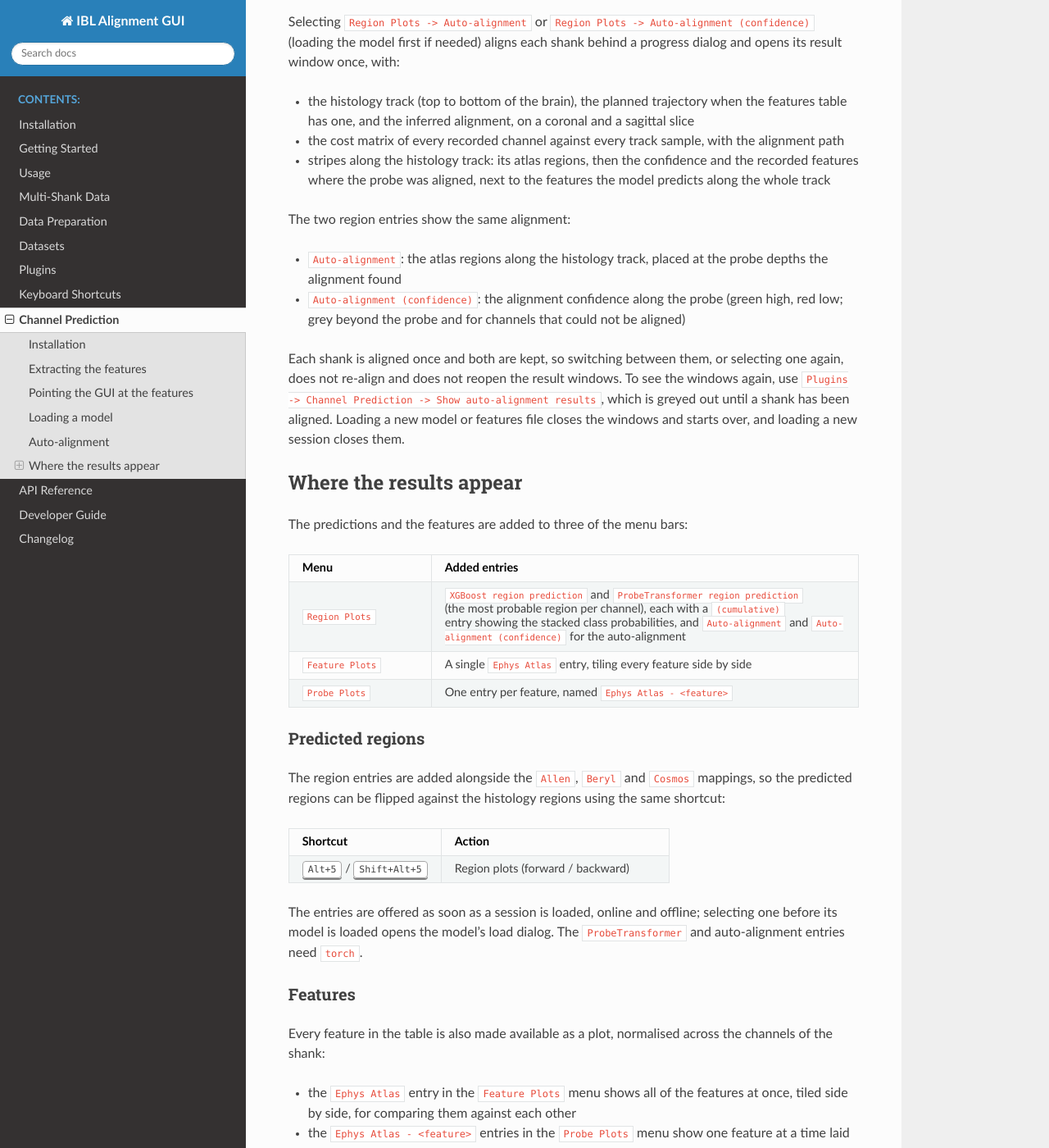
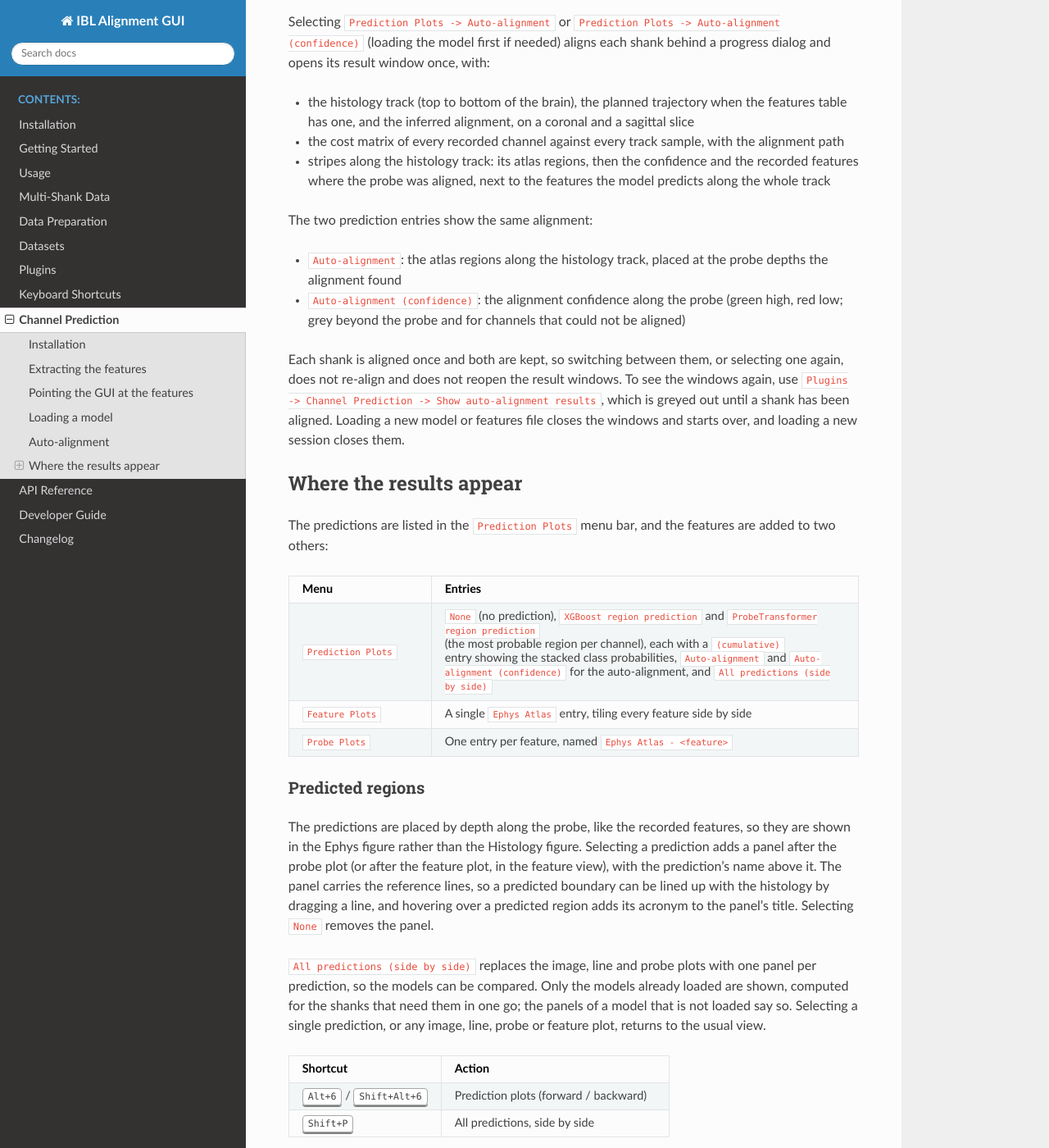
Before and after one commit to int-brain-lab/ibl-alignment-gui, a Sphinx documentation site: the page built from docs/source/channel_prediction.rst, in a window 1280 px wide and 1400 px high, scrolled down 3085 px. Shown: the whole window at 82% size. Built offline with Sphinx 7.4.7 and the Read the Docs theme 3.1.0, drawn with Linux system fonts in a browser that asks for light colours.

Commit message:
Document the Prediction Plots menu and the all predictions view

```diff
--- a/docs/source/channel_prediction.rst
+++ b/docs/source/channel_prediction.rst
@@ -138,8 +138,8 @@ pre-populates the model paths so the dialogs are skipped.
 Auto-alignment
 --------------
 
-Selecting ``Region Plots -> Auto-alignment`` or ``Region Plots -> Auto-alignment (confidence)``
-(loading the model first if needed) aligns each shank behind a progress dialog and opens its result
+Selecting ``Prediction Plots -> Auto-alignment`` or
+``Prediction Plots -> Auto-alignment (confidence)`` (loading the model first if needed) aligns each shank behind a progress dialog and opens its result
 window once, with:
 
 - the histology track (top to bottom of the brain), the planned trajectory when the features table
@@ -149,7 +149,7 @@ window once, with:
   features where the probe was aligned, next to the features the model predicts along the whole
   track
 
-The two region entries show the same alignment:
+The two prediction entries show the same alignment:
 
 - ``Auto-alignment``: the atlas regions along the histology track, placed at the probe depths the
   alignment found
@@ -166,18 +166,21 @@ loading a new session closes them.
 Where the results appear
 ------------------------
 
-The predictions and the features are added to three of the menu bars:
+The predictions are listed in the ``Prediction Plots`` menu bar, and the features are added to two
+others:
 
 .. list-table::
    :header-rows: 1
    :widths: 25 75
 
    * - Menu
-     - Added entries
-   * - ``Region Plots``
-     - ``XGBoost region prediction`` and ``ProbeTransformer region prediction`` (the most probable region per channel), each with a
-       ``(cumulative)`` entry showing the stacked class probabilities, and ``Auto-alignment`` and
-       ``Auto-alignment (confidence)`` for the auto-alignment
+     - Entries
+   * - ``Prediction Plots``
+     - ``None`` (no prediction), ``XGBoost region prediction`` and ``ProbeTransformer region
+       prediction`` (the most probable region per channel), each with a ``(cumulative)`` entry
+       showing the stacked class probabilities, ``Auto-alignment`` and
+       ``Auto-alignment (confidence)`` for the auto-alignment, and
+       ``All predictions (side by side)``
    * - ``Feature Plots``
      - A single ``Ephys Atlas`` entry, tiling every feature side by side
    * - ``Probe Plots``
@@ -186,8 +189,17 @@ The predictions and the features are added to three of the menu bars:
 Predicted regions
 ~~~~~~~~~~~~~~~~~
 
-The region entries are added alongside the ``Allen``, ``Beryl`` and ``Cosmos`` mappings, so the
-predicted regions can be flipped against the histology regions using the same shortcut:
+The predictions are placed by depth along the probe, like the recorded features, so they are shown
+in the Ephys figure rather than the Histology figure. Selecting a prediction adds a panel after the
+probe plot (or after the feature plot, in the feature view), with the prediction's name above it.
+The panel carries the reference lines, so a predicted boundary can be lined up with the histology
+by dragging a line, and hovering over a predicted region adds its acronym to the panel's title.
+Selecting ``None`` removes the panel.
+
+``All predictions (side by side)`` replaces the image, line and probe plots with one panel per
+prediction, so the models can be compared. Only the models already loaded are shown, computed for
+the shanks that need them in one go; the panels of a model that is not loaded say so. Selecting a
+single prediction, or any image, line, probe or feature plot, returns to the usual view.
 
 .. list-table::
    :widths: 40 60
@@ -195,8 +207,10 @@ predicted regions can be flipped against the histology regions using the same sh
 
    * - Shortcut
      - Action
-   * - :kbd:`Alt+5` / :kbd:`Shift+Alt+5`
-     - Region plots (forward / backward)
+   * - :kbd:`Alt+6` / :kbd:`Shift+Alt+6`
+     - Prediction plots (forward / backward)
+   * - :kbd:`Shift+P`
+     - All predictions, side by side
 
 The entries are offered as soon as a session is loaded, online and offline; selecting one before
 its model is loaded opens the model's load dialog. The ``ProbeTransformer`` and auto-alignment
--- a/docs/source/shortcuts.rst
+++ b/docs/source/shortcuts.rst
@@ -54,6 +54,8 @@ Each plot type cycles forward with :kbd:`Alt` and backward with :kbd:`Shift+Alt`
      - Slice plots (forward / backward)
    * - :kbd:`Alt+5` / :kbd:`Shift+Alt+5`
      - Region plots (forward / backward)
+   * - :kbd:`Alt+6` / :kbd:`Shift+Alt+6`
+     - Prediction plots (forward / backward)
 
 Display
 -------
@@ -72,6 +74,8 @@ Display
      - Hide / show the brain region labels
    * - :kbd:`Shift+C`
      - Hide / show the trajectory and the channels on the slice image
+   * - :kbd:`Shift+P`
+     - Show all the channel predictions side by side
    * - :kbd:`T`
      - Toggle between the tabbed and the grid layout
 
```
Also changed, not shown: CHANGELOG.md (+14 -3 lines), 1 other file.
